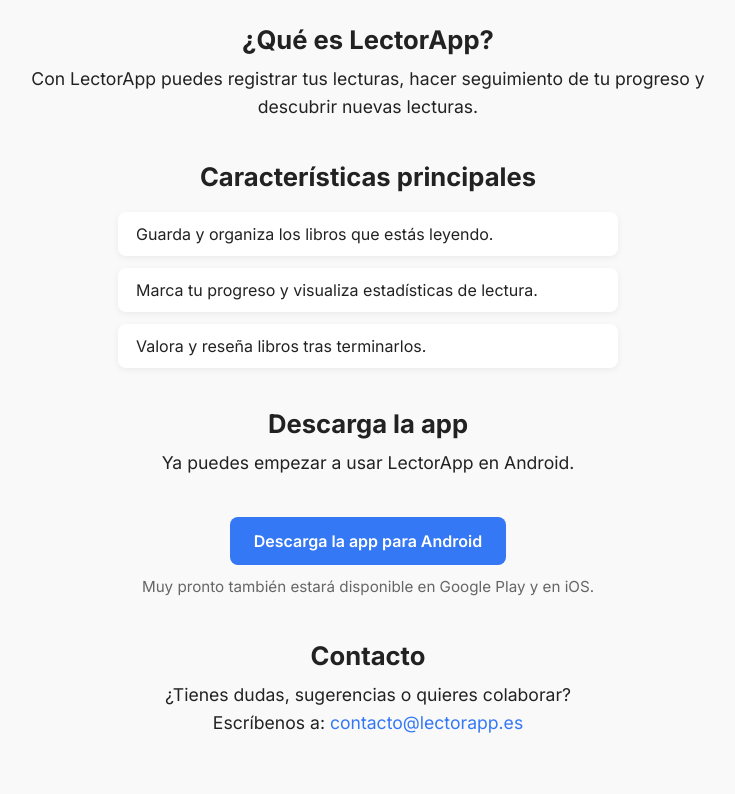
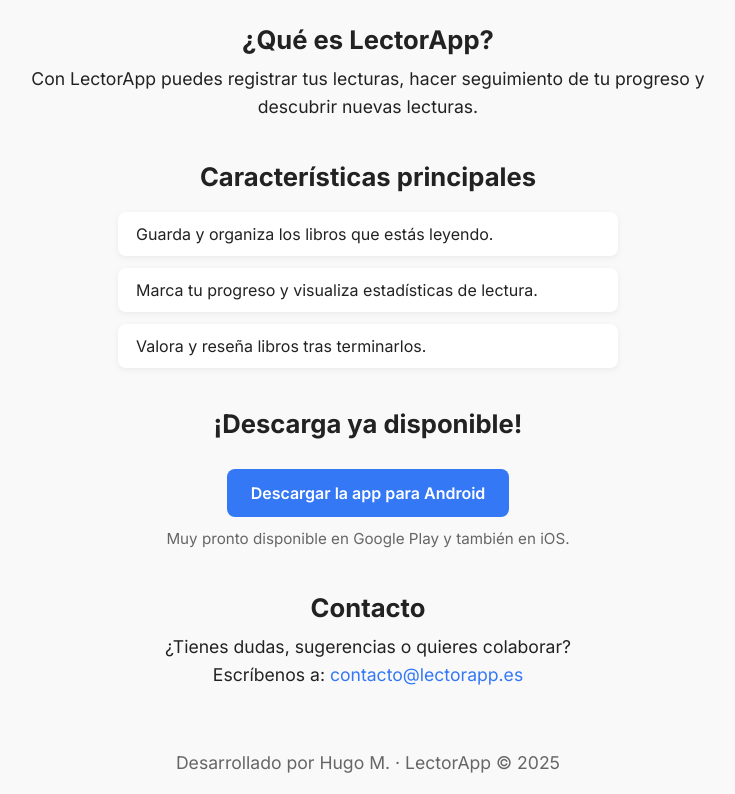
Before and after one commit to hugomino/lectorapp-web, a plain HTML site: page index.html in a window 1280 px wide. Shown: the part 437-1231 px from the top of the page, without its empty margins (272-1007 px from the left). Drawn offline with Linux system fonts and the light colour scheme.

Commit message:
Update index.html

```diff
--- a/index.html
+++ b/index.html
@@ -129,11 +129,10 @@
     <li>Valora y reseña libros tras terminarlos.</li>
   </ul>
 
-  <h2>Descarga la app</h2>
-  <p>Ya puedes empezar a usar LectorApp en Android.</p>
-  <a href="apk/LectorApp.apk" class="button" download>Descarga la app para Android</a>
-  <p style="margin-top: 10px; color: var(--muted); font-size: 0.95rem;">
-    Muy pronto también estará disponible en Google Play y en iOS.
+  <h2>¡Descarga ya disponible!</h2>
+  <a href="apk/LectorApp.apk" class="button" download>Descargar la app para Android</a>
+  <p style="margin-top: 10px; font-size: 0.95rem; color: var(--muted);">
+    Muy pronto disponible en Google Play y también en iOS.
   </p>
 
   <h2>Contacto</h2>
```
